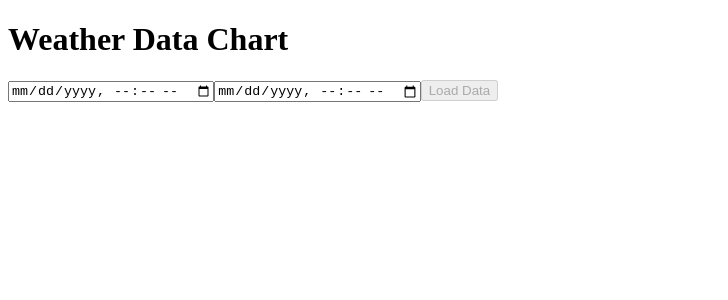
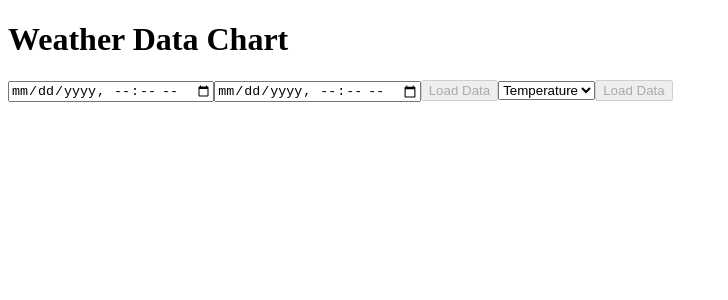
Before and after one commit to zahidhossain01/RemoteWeatherStation, a Next.js app in the folder rws-webapp/: page /history in a window 1280 px wide. Shown: the top 300 px of the page, without its empty margins (0-728 px from the left). Built offline with nearby package versions, Linux system fonts and the light colour scheme.

Commit message:
Final History Version
Final history version, has dropdown for type of graph

```diff
--- a/rws-webapp/src/pages/history.js
+++ b/rws-webapp/src/pages/history.js
@@ -11,6 +11,7 @@ export default function WeatherChartPage() {
     const [weatherData, setWeatherData] = useState([])
     const [timeRange, setTimeRange] = useState({ start: '', end: '' })
     const isTimeRangeSelected = timeRange.start && timeRange.end;
+    const [selectedDataType, setSelectedDataType] = useState('temp'); // New state for selected data type
 
     const fetchWeatherData = async () => {
         if (!timeRange.start || !timeRange.end) {
@@ -47,17 +48,15 @@ export default function WeatherChartPage() {
 
 
     const data = useMemo(
-        () => (
-            [
-                {
-                    label: "Temperature",
-                    data: weatherData.slice().reverse().map((entry) => (
-                        { date: entry['time'], temp: entry['temp'] }
-                    ))
-                },
-            ]
-        ),
-        [weatherData]
+        () => [
+            {
+                label: selectedDataType.charAt(0).toUpperCase() + selectedDataType.slice(1), // Dynamic label based on selected data type
+                data: weatherData.slice().reverse().map((entry) => (
+                    { date: entry['time'], value: entry[selectedDataType] } // Use selected data type for data
+                ))
+            }
+        ],
+        [weatherData, selectedDataType]
     );
 
     // Test Data
@@ -81,17 +80,12 @@ export default function WeatherChartPage() {
     const secondaryAxes = useMemo(
         () => [
             {
-                getValue: (datum) => datum.temp,
+                getValue: (datum) => datum.value,
                 elementType: 'line',
-                range: [0, 200]
-            },
-            // {
-            //     getValue: (datum) => datum.humidity,
-            //     elementType: 'bar',
-            //     range: [0, 100]
-            // }
+                // Adjust range based on selectedDataType if necessary
+            }
         ],
-        []
+        [selectedDataType]
     );
 
     return (
@@ -103,11 +97,25 @@ export default function WeatherChartPage() {
                 <input type="datetime-local" value={timeRange.start} onChange={(e) => setTimeRange({ ...timeRange, start: e.target.value })} />
                 <input type="datetime-local" value={timeRange.end} onChange={(e) => setTimeRange({ ...timeRange, end: e.target.value })} />
                 <button onClick={fetchWeatherData} disabled={!isTimeRangeSelected}>Load Data</button>
+                {/* Dropdown to select data type */}
+                <select value={selectedDataType} onChange={(e) => setSelectedDataType(e.target.value)}>
+                    <option value="temp">Temperature</option>
+                    <option value="humidity">Humidity</option>
+                    <option value="pressure">Pressure</option>
+                    <option value="rain">Rain</option>
+                    <option value="speed">Speed</option>
+                    <option value="pms_10_0">PMS 10.0</option>
+                    <option value="pms_1_0">PMS 1.0</option>
+                    <option value="pms_2_5">PMS 2.5</option>
+                </select>
+
+                <button onClick={fetchWeatherData} disabled={!isTimeRangeSelected}>Load Data</button>
             </div>
 
+            {/* Chart rendering */}
             {isTimeRangeSelected && weatherData.length > 0 && (
                 <div>
-                    <h2>Temperature Chart</h2>
+                    <h2>{`${selectedDataType.charAt(0).toUpperCase() + selectedDataType.slice(1)} Chart`}</h2>
                     <div style={{ height: '500px', width: '100%' }}>
                         <Chart
                             options={{
```
